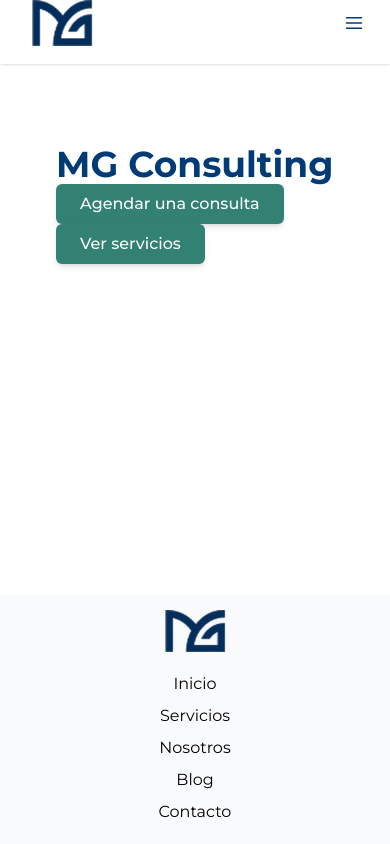
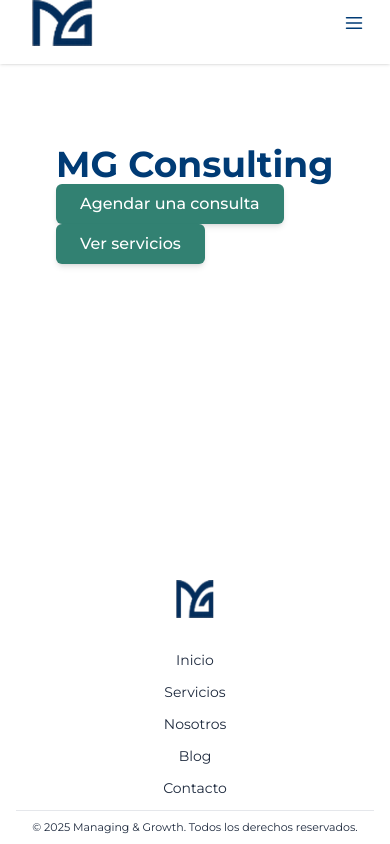
Before and after one commit to NicoGuerrero11/mgconsulting-sitio, an Astro site: page / in a window 390 px wide. Built offline with nearby package versions, Linux system fonts and the light colour scheme; Astro itself is replaced by a stand-in of ours.

Commit message:
feat(footer): add responsive footer with logo, navigation menu and global styles

```diff
--- a/src/components/layout/Footer.astro
+++ b/src/components/layout/Footer.astro
@@ -1,38 +1,68 @@
 ---
+import Container from "../ui/Container.astro";
 import logoMobile from "../../assets/img/logo/logo-mobile.png";
 import logoDesktop from "../../assets/img/logo/logo-desktop.png";
+const year = new Date().getFullYear();
 ---
 
-<footer class="h-[250px] md:h-[143px] bg-[#f9fafb] relative">
-    <a href="/" class="block">
-        <!-- Logo mobile: 61x42 -->
+<footer class="bg-panel md:bg-[#f5f5f5]">
+  <Container>
+    <!-- logo + menú -->
+    <div
+      class="flex items-center justify-between gap-5 md:gap-6 py-3 md:py-4 xl:py-3 min-h-[220px] md:min-h-[98px] flex-wrap"
+    >
+      <!-- Logo -->
+      <a href="/" class="block order-1 mx-auto md:mx-0">
+        <!-- Mobile -->
         <img
           src={logoMobile.src}
           alt="MG Consulting"
-            class="mx-auto mt-[16px] block md:hidden w-[61px] h-[42px] object-fill"
+          class="md:hidden h-[38px] w-auto mt-2 mx-auto"
           width="61" height="42"
+          loading="lazy"
         />
-        <!-- Logo desktop: 319x77 -->
+        <!-- Desktop -->
         <img
           src={logoDesktop.src}
           alt="MG Consulting"
-            class="hidden md:block w-[319px] h-[77px] object-cover ml-[110px] mt-[14px] "
+          class="hidden md:block h-[77px] w-auto"
           width="319" height="77"
+          loading="lazy"
         />
       </a>
-    <nav>
-        <ul class="absolute left-[1038px] top-[42px] hidden md:flex space-x-8 text-black">
-            <li><a href="/" class="hover:text-[#003B75]">Inicio</a></li>
-            <li><a href="/blog" class="hover:text-[#003B75]">Blog</a></li>
-            <li><a href="/servicios" class="hover:text-[#003B75]">Servicios</a></li>
-            <li><a href="/nosotros" class="hover:text-[#003B75]">Nosotros</a></li>
+
+      <!-- Menú desktop -->
+      <nav class="order-3 md:order-2 w-full md:w-auto">
+        <ul
+          class="footer-nav hidden md:flex justify-end gap-1 lg:gap-2 text-[14px] leading-[22px] font-normal text-text"
+        >
+          <li><a href="/" class="px-3 font-semibold md:font-normal">Inicio</a></li>
+          <li><a href="/blog" class="px-3">Blog</a></li>
+          <li><a href="/servicios" class="px-3">Servicios</a></li>
+          <li><a href="/nosotros" class="px-3">Nosotros</a></li>
         </ul>
-        <ul class="flex md:hidden flex-col items-center mt-[20px] space-y-2 text-black">
-            <li><a href="/" class="hover:text-[#003B75]">Inicio</a></li>
-            <li><a href="/servicios" class="hover:text-[#003B75]">Servicios</a></li>
-            <li><a href="/nosotros" class="hover:text-[#003B75]">Nosotros</a></li>
-            <li><a href="/blog" class="hover:text-[#003B75]">Blog</a></li>
-            <li><a href="/contacto" class="hover:text-[#003B75]">Contacto</a></li>
+
+        <!-- Menú mobile (centrado bajo el logo) -->
+        <ul class="footer-nav md:hidden flex flex-col items-center mt-3 space-y-3 text-text text-[14px] leading-5">
+          <li><a href="/" >Inicio</a></li>
+          <li><a href="/servicios" >Servicios</a></li>
+          <li><a href="/nosotros" >Nosotros</a></li>
+          <li><a href="/blog" >Blog</a></li>
+          <li><a href="/contacto" >Contacto</a></li>
         </ul>
       </nav>
+    </div>
+
+    <!-- Separador -->
+    <hr class="border-t border-[#E5E7EB]" />
+
+    <!-- Fila inferior: copyright (puede envolver) -->
+    <div class="flex items-center justify-center md:justify-between gap-3 py-2 flex-wrap">
+      <p class="text-center md:text-left text-[11px] leading-[17px] md:text-[14px] md:leading-[20px] font-normal text-muted">
+        © {year} Managing &amp; Growth. Todos los derechos reservados.
+      </p>
+      <!-- espacio para redes  -->
+      <div class="hidden"></div>
+    </div>
+  </Container>
 </footer>
```
Lines whose indentation alone changed are shown as unchanged.
